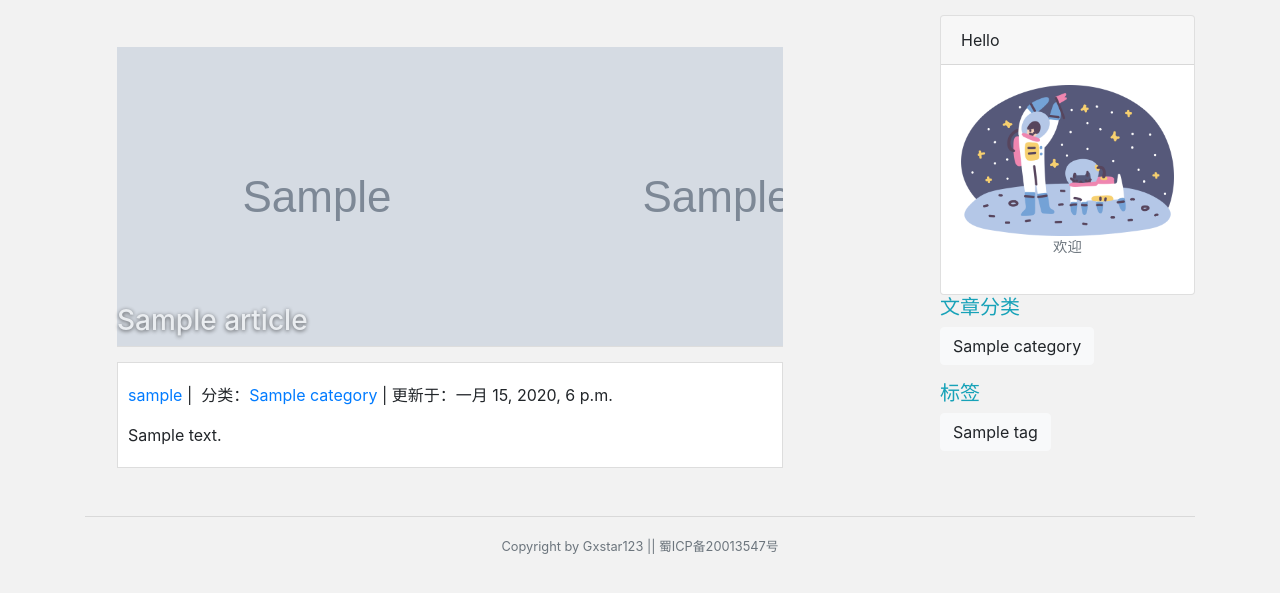
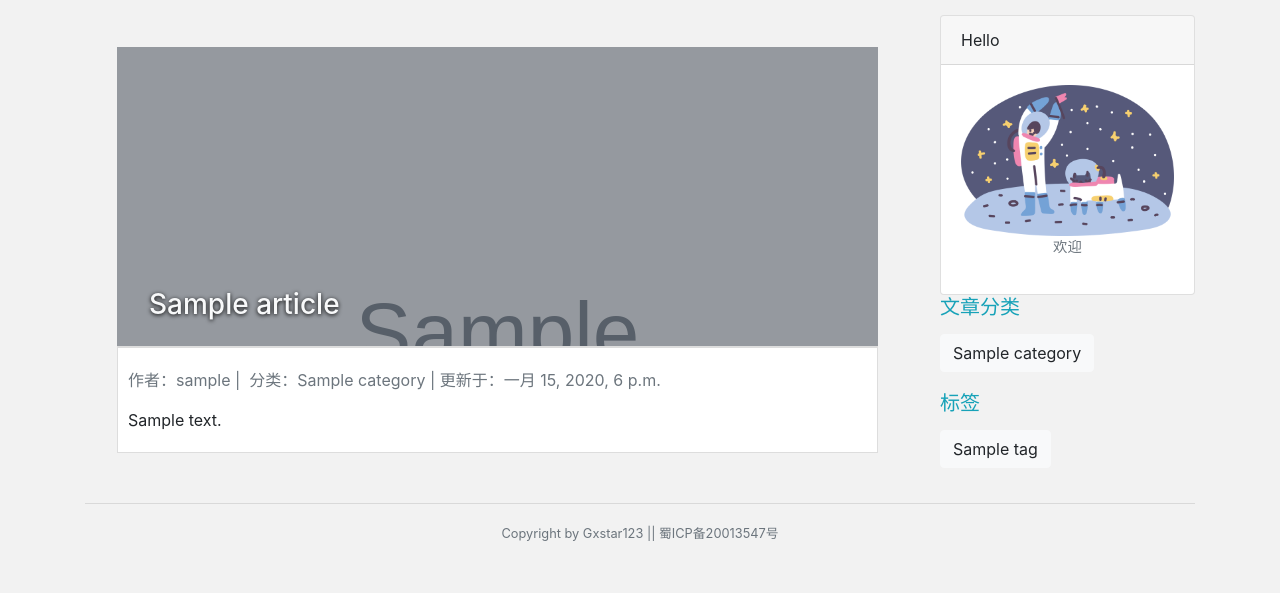
Before and after one commit to Gxstar/GxBlog, a Django app: a page that uses blog/templates/blog/post.html in a window 1280 px wide. Shown: the part 88-681 px from the top of the page. Run offline with Django 3.2, Linux system fonts and the light colour scheme; tables that the repository leaves empty hold one stand-in row (values such as "Sample post"); grey boxes marked "Sample" are stand-in pictures; some libraries are stand-ins or nearby versions.

Commit message:
添加分类、标签页面，添加文章封面。改善分页

```diff
--- a/blog/static/blog/css/main.css
+++ b/blog/static/blog/css/main.css
@@ -20,18 +20,30 @@ header{
 }
 .content img{
   max-width:100% !important;
+  min-width:100% !important;
 }
 .postheader{
   height: 300px;
   position: relative;
 }
-.backpost{
-  background-color: black;
-  opacity: 0.6;
-  z-index: 1;
+@media screen and (max-width: 480px) {
+  .postheader {
+    height: 200px;
+  }
 }
-.backpost>h3{
+.postheader>h3{
   position: absolute;
-  bottom: 0;
+  left:2rem;
+  bottom: 1rem;
   text-shadow: 0px 1px 4px #000;
 }
+.postheader::before{
+  position: absolute;
+    top: 0;
+    left: 0;
+    content: "";
+    background-color:black;
+    opacity: 0.3;
+    width: 100%;
+    height: 100%;
+}
--- a/blog/static/blog/js/main.js
+++ b/blog/static/blog/js/main.js
@@ -12,4 +12,8 @@ $(function(){
     var BackPage=ActivePage+1;
     $("#FrontPage>a").attr("href",`./?page=${FrontPage}`);
     $("#BackPage>a").attr("href",`./?page=${BackPage}`);
+    //设置首页封面宽高比
+    var imgwidth=$(".content img").css("width");
+    imgwidth=parseFloat(imgwidth)
+    $(".content img").css("height",imgwidth*0.75);
  });
--- /dev/null
+++ b/blog/templates/blog/category.html
@@ -0,0 +1,5 @@
+{% extends "blog/layout.html" %}
+{% load static %}
+{% block content %}
+这是分类展示页面
+{% endblock %}
--- a/blog/templates/blog/index.html
+++ b/blog/templates/blog/index.html
@@ -11,7 +11,7 @@
         <p class="info"><small><author><a href="">{{article.author.username}}</a></author><span> • </span><time>{{article.createTime}}</time>
         </small>
         </p>
-        <p class="d-none d-sm-block"><small>{{article.info}}</small></p>
+        <p class="d-none d-sm-block"><small>{{article.info}}......</small></p>
     </div>
 </article>
 <br>
--- a/blog/templates/blog/layout.html
+++ b/blog/templates/blog/layout.html
@@ -24,7 +24,7 @@
                 <ul class="nav nav-pills float-right" style="padding: 10px;">
                     <li class="nav-item"><a href="{% url 'blogHome'%}" class="nav-link active">首页</a></li>
                     {% for category in CategoryList %}
-                    <li class="nav-item"><a href="." class="nav-link">{{category.name}}</a></li>
+                    <li class="nav-item"><a href="{% url 'showCate' category.id %}" class="nav-link">{{category.name}}</a></li>
                     {% endfor %}
                 </ul>
             </nav>
@@ -41,7 +41,7 @@
             <div class="collapse navbar navbar-collapse" id="headlist">
                 <ul class="navbar-nav">
                     {% for category in CategoryList %}
-                    <li class="nav-item"><a href="." class="nav-link" style="color:rgba(0,0,0.9);">{{category.name}}</a></li>
+                    <li class="nav-item"><a href="{% url 'showCate' category.id %}" class="nav-link" style="color:rgba(0,0,0.9);">{{category.name}}</a></li>
                     {% endfor %}
                 </ul>
             </div>
@@ -51,7 +51,7 @@
     <div class="container">
         <!-- 主体 -->
         <div class="row tbody justify-content-between">
-            <div class="col-md-8">{% block content %}{% endblock %}</div>
+            <div class="col-md-9">{% block content %}{% endblock %}</div>
             <div class="col-md-3 d-none d-sm-block">{% include "blog/sidebar.html" %}</div>
         </div>
         <hr>
--- a/blog/templates/blog/post.html
+++ b/blog/templates/blog/post.html
@@ -2,13 +2,11 @@
 {% block content %}
 <article style="padding: 2rem;">
 <header class="postheader">
-    <div class="backpost">
     <h3 class="text-light">{{article.title}}</h3>
-</div>
 </header>
 <div class="content">
-    <p class="info">
-        <a href=".">{{article.author.username}}</a><span> | &nbsp;分类：</span><a href=".">{{article.category}}</a><span> |&nbsp;更新于：</span><time>{{article.updateTime}}</time>
+    <p class="info text-muted">
+        <span>作者：</span><a href="." class="text-muted">{{article.author.username}}</a><span> | &nbsp;分类：</span><a href="." class="text-muted">{{article.category}}</a><span> |&nbsp;更新于：</span><time>{{article.updateTime}}</time>
     </p>
     <section>
         {{article.body|safe}}
@@ -16,6 +14,6 @@
 </div>
 </article>
 <script>
-    $(".postheader").css({'background-image':'url({{article.cover}})',});
+    $(".postheader").css({'background':'url({{article.cover}}) no-repeat','background-size':'cover','margin-bottom':'0px'});
 </script>
 {% endblock %}
--- a/blog/templates/blog/sidebar.html
+++ b/blog/templates/blog/sidebar.html
@@ -20,21 +20,21 @@
 {% else %}
 <div class="card">
     <div class="card-header">Hello</div>
-        <figure class="figure card-body">
-            <img src="{% static 'blog/img/welcome.png' %}" alt="头像" class="img-fluid rounded">
-            <figcaption class="figure-caption text-center">欢迎</figcaption>
-        </figure>
+    <figure class="figure card-body">
+        <img src="{% static 'blog/img/welcome.png' %}" alt="头像" class="img-fluid rounded">
+        <figcaption class="figure-caption text-center">欢迎</figcaption>
+    </figure>
 </div>
 {% endif %}
 <h5 class="text-info">文章分类</h5>
-<p>
+<p style="line-height: 3rem;">
 {% for category in CategoryList %}
-<a href="." class="btn btn-light">{{category.name}}</a>
+<a href="{% url 'showCate' category.id %}" class="btn btn-light">{{category.name}}</a>
 {% endfor %}
 </p>
 <h5 class="text-info">标签</h5>
-<p>
+<p style="line-height: 3rem;">
 {% for tag in TagList %}
-<a href="." class="btn btn-light">{{tag.name}}</a>
+<a href="{% url 'showTag' tag.id %}" class="btn btn-light">{{tag.name}}</a>
 {% endfor %}
 </p>
--- /dev/null
+++ b/blog/templates/blog/tag.html
@@ -0,0 +1,5 @@
+{% extends "blog/layout.html" %}
+{% load static %}
+{% block content %}
+这是标签展示页面
+{% endblock %}
--- a/blog/urls.py
+++ b/blog/urls.py
@@ -6,5 +6,6 @@ urlpatterns = [
     path('', views.home,name='blogHome'),
     re_path(r'^(.*)logout/$',LogoutView.as_view(next_page='/blog/'), name='logout'),
     path('post_<int:article_id>/',views.showPost,name="showPost"),
-    path('category_<int:category_id>',views.showCate,name="showCate")
+    path('category_<int:category_id>',views.showCate,name="showCate"),
+    path('tag_<int:tag_id>',views.showTag,name="showTag"),
 ]
--- a/blog/views.py
+++ b/blog/views.py
@@ -1,16 +1,20 @@
 from django.shortcuts import render
 from .models import Category,Tag,Article
 from bs4 import BeautifulSoup
+
+# global variable全局变量
+AllCategory=Category.objects.all()
+AllTag=Tag.objects.all()
+context={
+    'CategoryList':AllCategory,
+    'TagList':AllTag
+}
+
 # Create your views here.
 def home(request):
-    AllCategory=Category.objects.all()
-    AllTag=Tag.objects.all()
-    context={
-        'CategoryList':AllCategory,
-        'TagList':AllTag
-    }
+    global context
     PostCount=Article.objects.count()
-    PageCount=int(PostCount/5)+1
+    PageCount=int(PostCount/5)+1 if PostCount%5!=0 else int(PostCount/5)
     context['PostCount']=PostCount
     context['PageCount']=PageCount
     context['PageCountList']=list(range(1,PageCount+1))
@@ -23,11 +27,11 @@ def home(request):
             page=int(page)
         else:
             pass
-        ArticleList=Article.objects.all()[(0+5*(page-1)):(4+5*(page-1))]
-        # 提取文章前100个字节作为简介
+        ArticleList=Article.objects.all()[(0+5*(page-1)):(5+5*(page-1))]
+        # 提取文章前156个字节作为简介
         for index,val in enumerate(ArticleList):
             bs=BeautifulSoup(val.body,"lxml")
-            i=bs.get_text().strip()[0:100]
+            i=bs.get_text().strip()[0:156]
             ArticleList[index].info=i
         # 给需要的参数赋值
         context['ArticleList']=ArticleList
@@ -37,15 +41,15 @@ def home(request):
         pass
 # 文章展示页面
 def showPost(request,article_id):
-    AllCategory=Category.objects.all()
-    AllTag=Tag.objects.all()
+    global context
     article=Article.objects.get(id=article_id)
-    context={
-        'CategoryList':AllCategory,
-        'TagList':AllTag,
-        'article':article
-    }
+    context['article']=article
     return render(request,'blog/post.html',context)
-# 分类展示页面
+# 分类列表展示页面
 def showCate(request,category_id):
-    pass
+    global context
+    return render(request,'blog/category.html',context)
+# 标签列表展示页面
+def showTag(request,tag_id):
+    global context
+    return render(request,'blog/tag.html',context)
```
